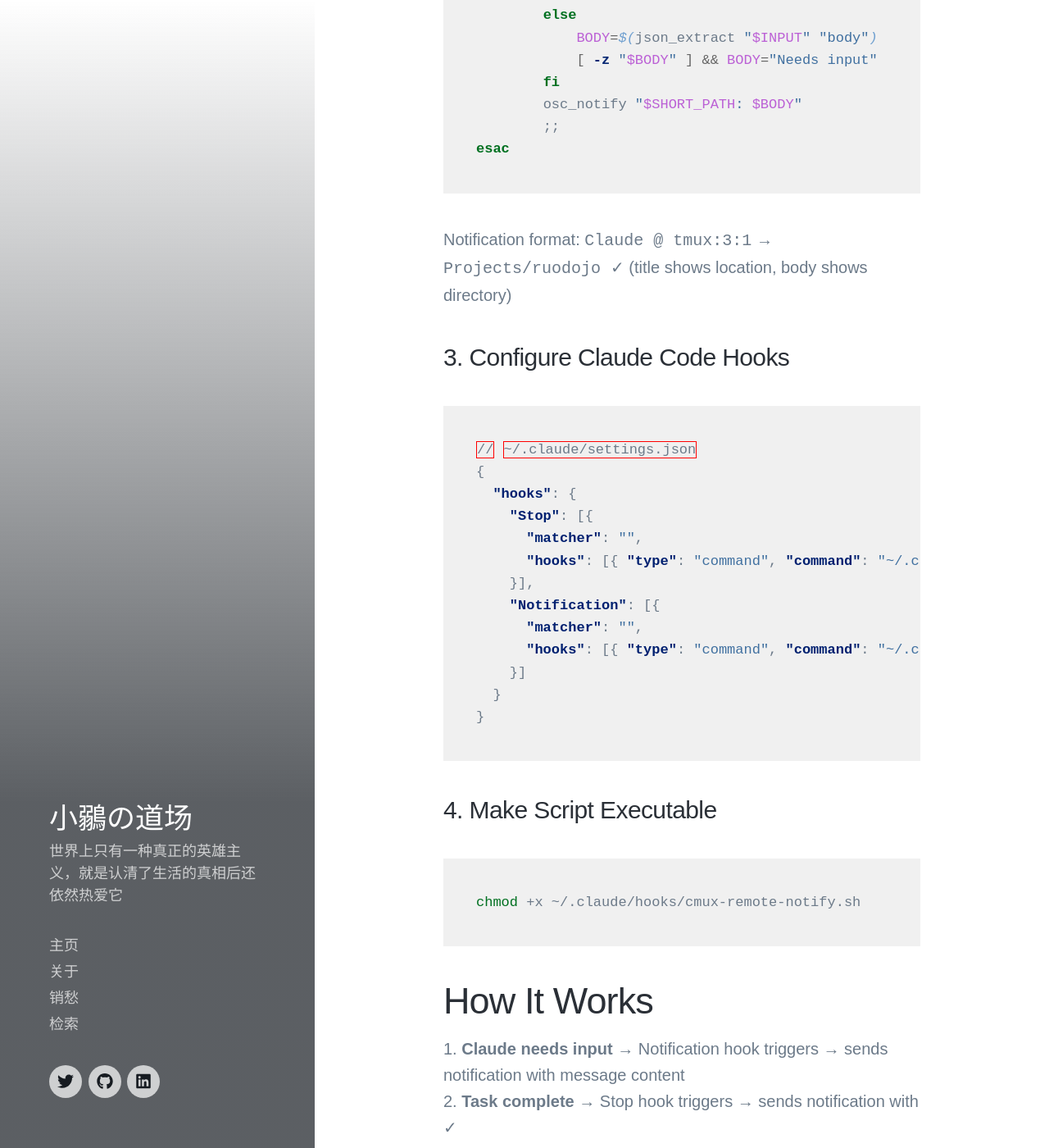
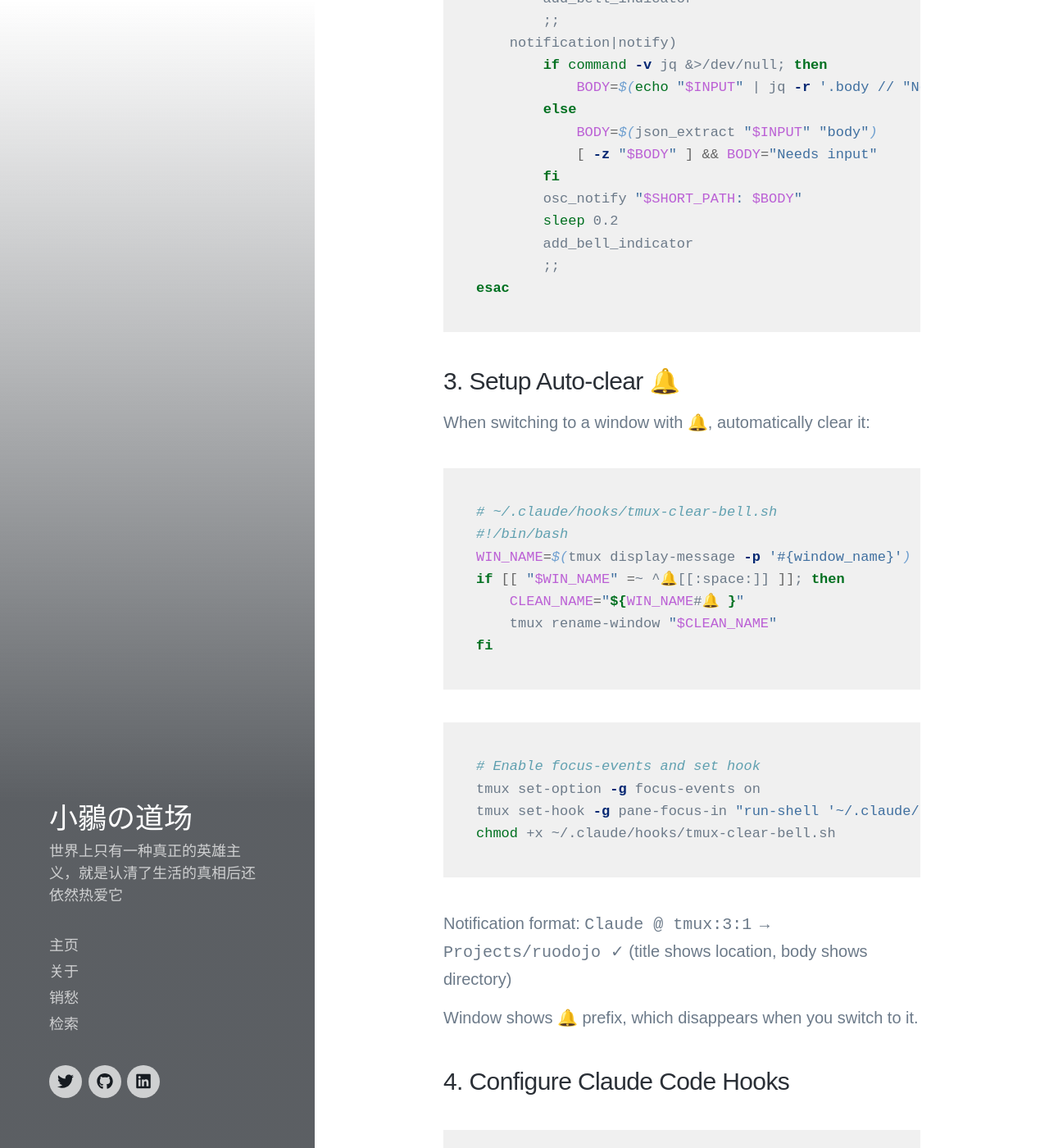
Before and after one commit to jamespan/ruodojo, a Jekyll site: the page built from _posts/2026-03-27-remote-claude-code-notifications-en.md, in a window 1280 px wide and 1400 px high, scrolled down 3997 px. Shown: the whole window at 82% size. Built offline with Jekyll 4.4.1, drawn with Linux system fonts in a browser that asks for light colours; some web fonts are replaced; some of the changed text lies outside the part shown.

Commit message:
Add 🔔 window indicator for tmux notifications
- Window shows 🔔 prefix when Claude needs attention
- Prefix auto-clears when user switches to that window
- Use -P option with split-window to preserve window name
- Add tmux-clear-bell.sh hook script for auto-clear

Co-Authored-By: Claude Opus 4.6 <noreply@anthropic.com>

````diff
--- a/_posts/2026-03-27-remote-claude-code-notifications-en.md
+++ b/_posts/2026-03-27-remote-claude-code-notifications-en.md
@@ -63,26 +63,32 @@ set -ga terminal-overrides ',*:allow-passthrough=on'
 
 ### 2. Create Hook Script
 
-> **Key insight**: Hook scripts run in the background, so direct `printf` output won't appear in the foreground pane. The solution is to create a temporary pane to send the notification, which then auto-closes.
+> **Key insights**:
+> 1. Hook scripts run in the background, so direct `printf` output won't appear in the foreground pane. The solution is to create a temporary pane to send the notification, which then auto-closes.
+> 2. Use `-P` option to prevent `split-window` from resetting the window name, then add 🔔 indicator after the notification is sent.
 
 ```bash
 # ~/.claude/hooks/cmux-remote-notify.sh
 #!/bin/bash
-# Only run in tmux
 [ -n "$TMUX" ] || exit 0
 
-# Get context info
 LOCATION=$(tmux display-message -t "$TMUX_PANE" -p '#{session_name}:#{window_index}')
 SHORT_PATH=$(tmux display-message -t "$TMUX_PANE" -p '#{pane_current_path}' | sed 's/.*\/\(.*\/.*\)/\1/')
+WINDOW_NAME=$(tmux display-message -t "$TMUX_PANE" -p '#{window_name}')
 
 osc_notify() {
     local body="${1:-}"
     body="${body:0:100}"
-    # Create temp pane to send notification, auto-closes when done
-    tmux split-window -v -l 1 "printf '\033Ptmux;\033\033]777;notify;Claude @ tmux:$LOCATION;$body\007\033\\\\'" 2>/dev/null
+    # -P option prevents resetting window name
+    tmux split-window -v -l 1 -P "printf '\033Ptmux;\033\033]777;notify;Claude @ tmux:$LOCATION;$body\007\033\\\\'" 2>/dev/null
 }
 
-# jq fallback
+add_bell_indicator() {
+    if [[ ! "$WINDOW_NAME" =~ ^🔔[[:space:]] ]]; then
+        tmux rename-window "🔔 $WINDOW_NAME"
+    fi
+}
+
 json_extract() {
     local json="$1" key="$2"
     echo "$json" | grep -o "\"$key\"[[:space:]]*:[[:space:]]*\"[^\"]*\"" \
@@ -95,6 +101,8 @@ EVENT="$1"
 case "$EVENT" in
     stop|idle)
         osc_notify "$SHORT_PATH ✓"
+        sleep 0.2
+        add_bell_indicator
         ;;
     notification|notify)
         if command -v jq &>/dev/null; then
@@ -104,13 +112,38 @@ case "$EVENT" in
             [ -z "$BODY" ] && BODY="Needs input"
         fi
         osc_notify "$SHORT_PATH: $BODY"
+        sleep 0.2
+        add_bell_indicator
         ;;
 esac
 ```
 
+### 3. Setup Auto-clear 🔔
+
+When switching to a window with 🔔, automatically clear it:
+
+```bash
+# ~/.claude/hooks/tmux-clear-bell.sh
+#!/bin/bash
+WIN_NAME=$(tmux display-message -p '#{window_name}')
+if [[ "$WIN_NAME" =~ ^🔔[[:space:]] ]]; then
+    CLEAN_NAME="${WIN_NAME#🔔 }"
+    tmux rename-window "$CLEAN_NAME"
+fi
+```
+
+```bash
+# Enable focus-events and set hook
+tmux set-option -g focus-events on
+tmux set-hook -g pane-focus-in "run-shell '~/.claude/hooks/tmux-clear-bell.sh'"
+chmod +x ~/.claude/hooks/tmux-clear-bell.sh
+```
+
 Notification format: `Claude @ tmux:3:1` → `Projects/ruodojo ✓` (title shows location, body shows directory)
 
-### 3. Configure Claude Code Hooks
+Window shows `🔔` prefix, which disappears when you switch to it.
+
+### 4. Configure Claude Code Hooks
 
 ```json
 // ~/.claude/settings.json
````
Also changed, not shown: other parts of _posts/2026-03-27-remote-claude-code-notifications-en.md (+1 -1 lines), _posts/2026-03-27-remote-claude-code-notifications.md (+41 -8 lines).
